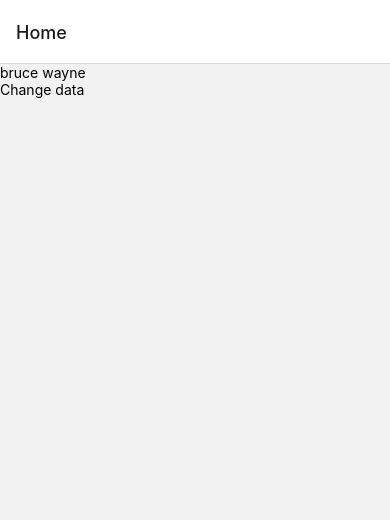
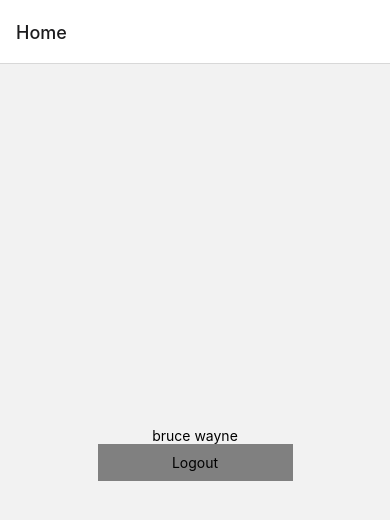
Before and after one commit to ankitkumar1742/CI_CD_PIPELINE, a React Native app: screen /Home in a window 390 px wide. Shown: the top 520 px of the page. Built offline with nearby package versions, Linux system fonts and the light colour scheme.

Commit message:
logout done

```diff
--- a/components/HomeScreen.tsx
+++ b/components/HomeScreen.tsx
@@ -1,26 +1,34 @@
 import {StyleSheet, Text, TouchableOpacity, View} from 'react-native';
 import React from 'react';
-import { useCustomContext } from './UserContext';
-
+import {useCustomContext} from './UserContext';
 
 const HomeScreen: React.FC = () => {
-  const  { userData, setUserData } = useCustomContext();
+  const {userData, setUserData} = useCustomContext();
 
-  const {firstName, lastName} = userData;
+  const {firstName, lastName, isLoggedIn} = userData;
 
   return (
-    <View>
-      <Text>
-        {firstName && firstName} {lastName && lastName}
-      </Text>
-      <TouchableOpacity onPress={()=>{
-        setUserData({
+    <View style={{flex: 1, justifyContent: 'center', alignItems: 'center'}}>
+      {isLoggedIn && (
+        <Text>
+          {firstName && firstName} {lastName && lastName}
+        </Text>
+      )}
+      <TouchableOpacity
+        onPress={() => {
+          setUserData({
             ...userData,
-            firstName:'jonh',
-            lastName:'doe'
-        })
-      }}>
-        <Text>Change data</Text>
+            isLoggedIn: !isLoggedIn,
+          });
+        }}
+        style={{
+          width: '50%',
+          padding: 10,
+          justifyContent: 'center',
+          alignItems: 'center',
+          backgroundColor: 'grey',
+        }}>
+        <Text>{isLoggedIn ? 'Logout' : 'Login'}</Text>
       </TouchableOpacity>
     </View>
   );
--- a/components/UserContext.tsx
+++ b/components/UserContext.tsx
@@ -11,6 +11,7 @@ interface User {
   firstName: string;
   lastName: string;
   id: number;
+  isLoggedIn:boolean
 }
 interface MyContextProps {
   userData: User;
@@ -23,6 +24,7 @@ function AppContextProvider(props: any) {
     id: 1,
     firstName: 'bruce',
     lastName: 'wayne',
+    isLoggedIn:true
   });
 
   return (
```
